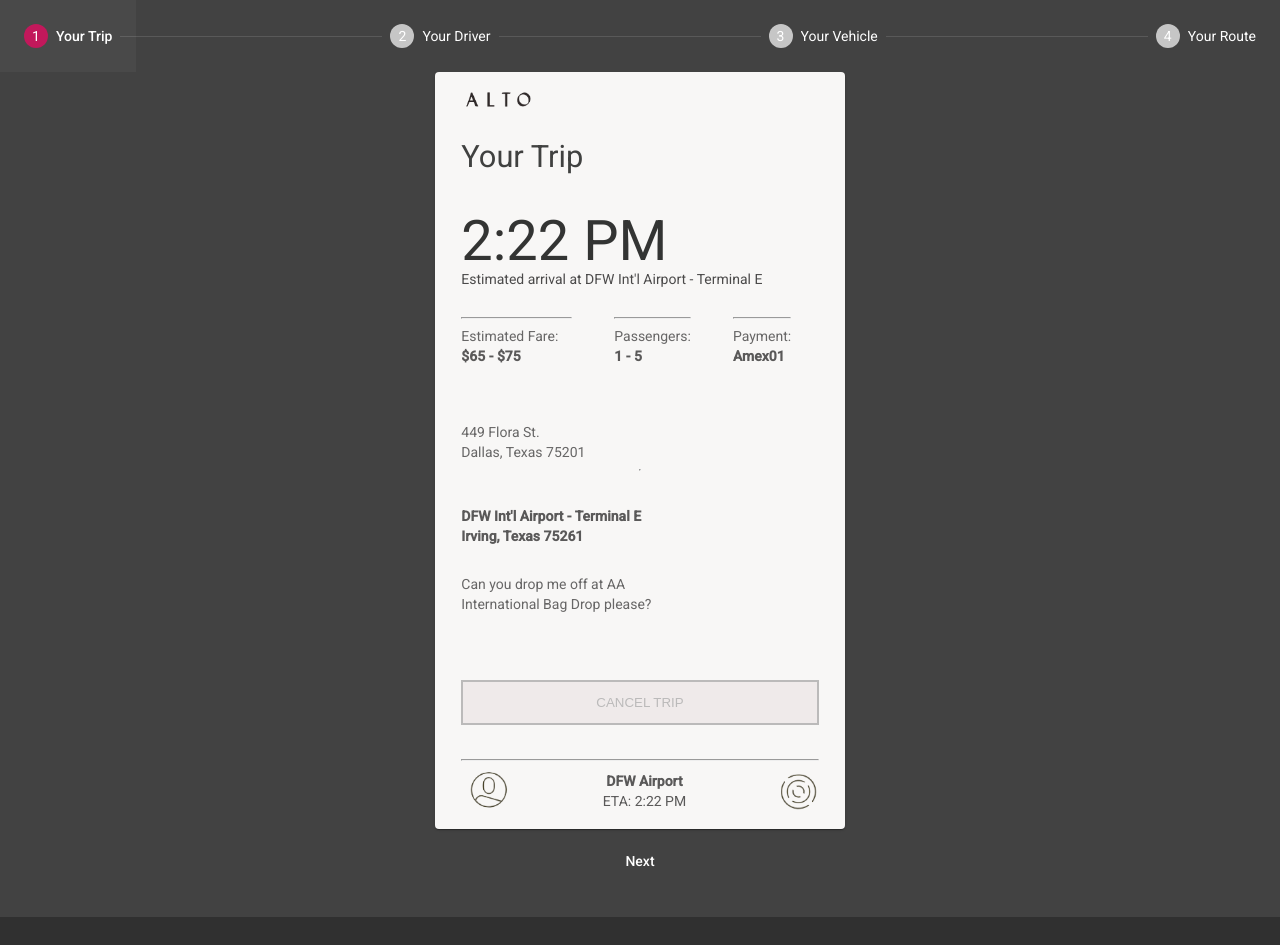
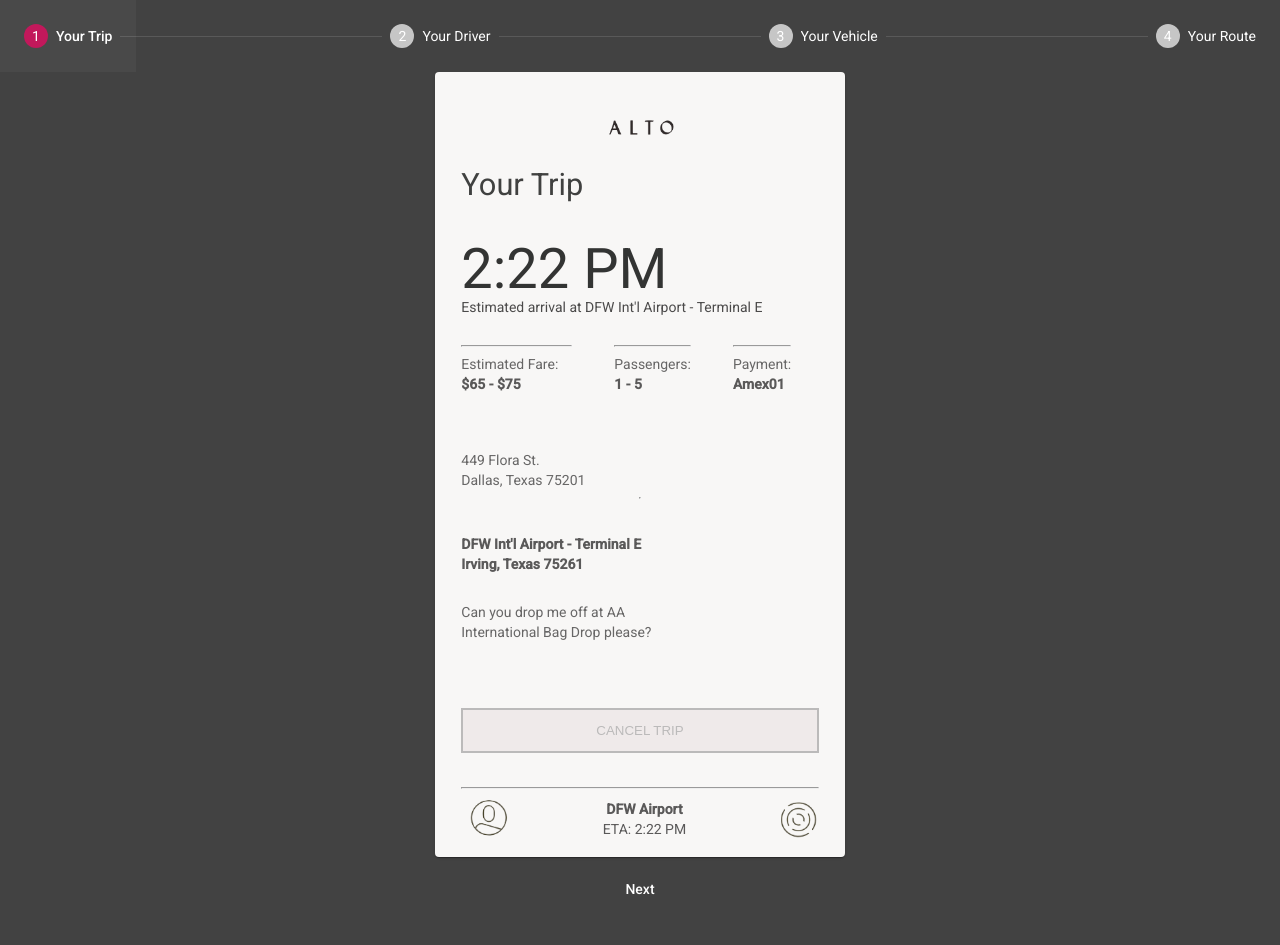
Before and after one commit to bravery08/alto-app, an Angular app: page / in a window 1280 px wide. Before the commit the page ends 917 px from the top, so only its background shows below. Built offline with nearby package versions, Linux system fonts and the light colour scheme.

Commit message:
resposition alto logo on trip component

```diff
--- a/src/app/trip/trip.component.html
+++ b/src/app/trip/trip.component.html
@@ -1,8 +1,9 @@
 <mat-card>
     <mat-card-content>
 
-        <img class="alto-logo" src="./assets/images/alto_logo.png">
-
+        <div class="alto-logo">
+        <img src="./assets/images/alto_logo.png">
+        </div>
         <h1>Your Trip</h1>
 
         <div class="eta-container">
--- a/src/app/trip/trip.component.scss
+++ b/src/app/trip/trip.component.scss
@@ -15,10 +15,14 @@
     margin: 0px 10px;
 }
 
-img {
+.alto-logo {
     display: flex;
     flex-direction: column;
     align-items: center;
+    padding-top: 2em;
+}
+
+img {
     width: 20%;
 }
 
```
